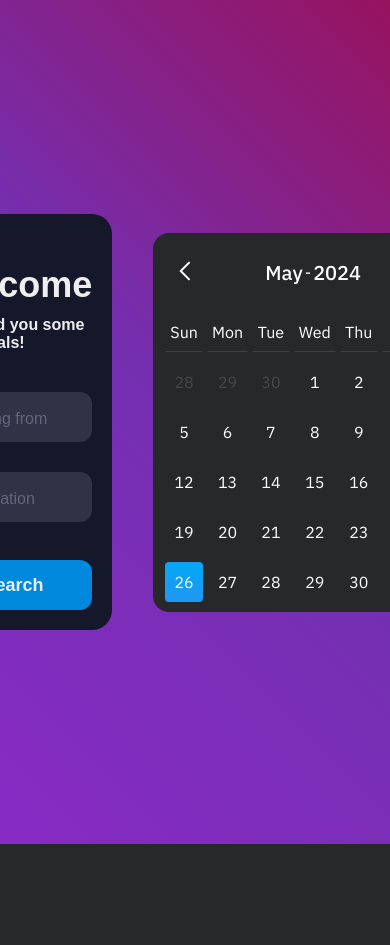
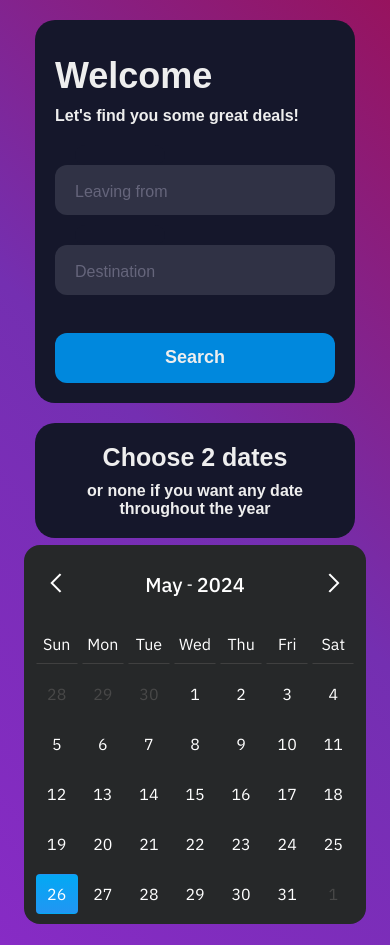
Before and after one commit to Martinrolo/Cheap-flights-finder, a Flask app: page / in a window 390 px wide; the page is wider, and only the part inside the window is pictured. Before the commit the page ends 844 px from the top of that part, so only its background shows below. Run offline with Flask 3, Linux system fonts and the light colour scheme.

Commit message:
Fix/ displaying return dates + feature not selecting any dates

```diff
--- a/static/scripts/departingFlightsSearch.js
+++ b/static/scripts/departingFlightsSearch.js
@@ -7,29 +7,23 @@ document.getElementById('search').addEventListener('click', function() {
     // Check if 2 dates are chosen AND if there is a departing + returning date
     if( leavingFrom.length &&
         goingTo.length &&
-        chosenDates.length == 2) {
-
-        //SORT the chosen dates array
-        if(chosenDates[0] > chosenDates[1]) {
-            temp = chosenDates[0];
-            chosenDates[0] = chosenDates[1];
-            chosenDates[1] = temp
-        }
-
-        //TEST Display dates chosen
-        console.log("CHOSEN DATES: ")
-        for(const chosenDate of chosenDates) {
-          console.log("-" + chosenDate)
-        }
+        (chosenDates.length != 1)) {
 
         //Hide the form and calendar, and display loading animation
         document.getElementById('loading').style.display = 'flex';
         document.getElementById('form').style.display = 'none';
         document.getElementById('calendar').style.display = 'none';
 
+        //SORT the chosen dates array
+        if(chosenDates != 0) {
+            if(chosenDates[0] > chosenDates[1]) {
+                temp = chosenDates[0];
+                chosenDates[0] = chosenDates[1];
+                chosenDates[1] = temp
+            }
+        }
+
         // ************ HTTP REQUEST ************
-
-
 
         var xhr = new XMLHttpRequest();
 
--- a/static/styles/homeStyles.css
+++ b/static/styles/homeStyles.css
@@ -11,6 +11,8 @@ body {
     align-items: center;
     justify-content: center;
     height: 100vh;
+    background-repeat: no-repeat;
+    width: 100%;
 }
 
 .form {
@@ -27,7 +29,7 @@ body {
     font-family: sans-serif;
     font-size: 36px;
     font-weight: 600;
-    margin-top: 30px;
+    margin-top: 15px;
 }
 
 .subtitle {
@@ -298,3 +300,35 @@ div#loading {
   border: 1px solid transparent;
   pointer-events: none;
 }
+
+#leftSection {
+    display: flex;
+    flex-direction: column;
+    align-items: center;
+    gap: 5px;
+}
+
+#leftSection .title {
+    color: #eee;
+    font-family: sans-serif;
+    font-size: 25px;
+    font-weight: 600;
+    margin-top: 0px;
+    text-align: center;
+}
+
+#leftSection .subtitle {
+    text-align: center;
+}
+
+@media (max-width: 800px) {
+    body {
+        display: flex;
+        flex-direction: column;
+        overflow-y: scroll;
+        height: 100%;
+        gap: 20px;
+        margin-top: 5%;
+        margin-bottom: 5%;
+    }
+}
--- a/templates/index.html
+++ b/templates/index.html
@@ -31,7 +31,14 @@
       </div>
     </form>
 
-    <div id="calendar" class="calendar"></div>
+    <div id="leftSection">
+        <div class="form">
+            <div class="title">Choose 2 dates</div>
+            <div class="subtitle">or none if you want any date throughout the year</div>
+        </div>
+
+        <div id="calendar" class="calendar"></div>
+    </div>
 
     <script src="../static/scripts/calendar.js"></script>
     <script src="../static/scripts/departingFlightsSearch.js"></script>
```
Also changed, not shown: routes/searchDepartingFlights.py (+12 -6 lines), routes/searchReturningFlights.py (+8 -0 lines), static/styles/styles.css (+8 -1 lines).
